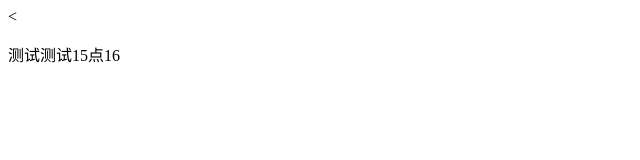
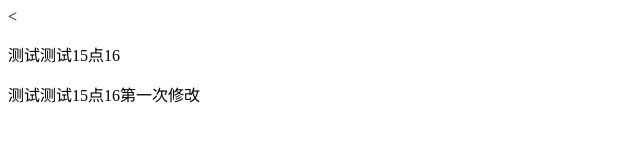
Before and after one commit to hechaoqun/mineGit, a plain HTML site: page demo.html in a window 1280 px wide. Shown: the whole page, without its empty margins (0-640 px from the left). Drawn offline with Linux system fonts and the light colour scheme.

Commit message:
测试修改

```diff
--- a/demo.html
+++ b/demo.html
@@ -6,5 +6,6 @@
 </head>
 <body>
 	<p>测试测试15点16</p>
+	<p>测试测试15点16第一次修改</p>
 </body>
 </html>
```
